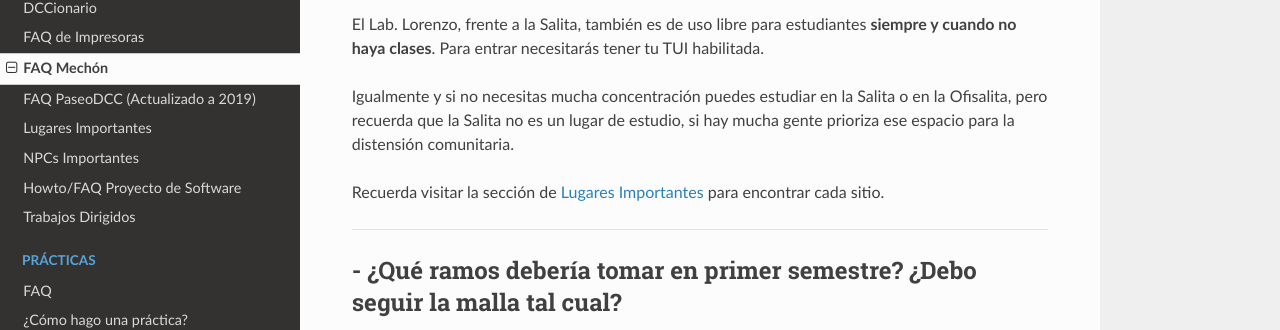
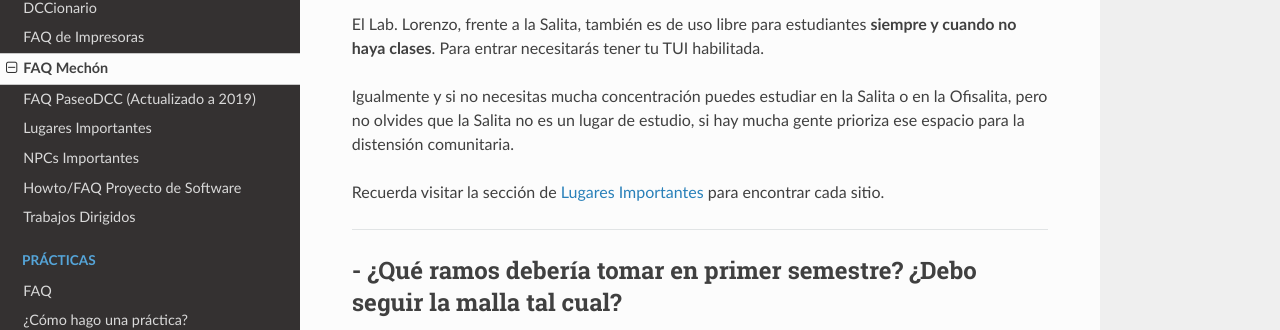
Before and after one commit to cadcc/howto, an MkDocs documentation site: the page built from docs/FAQ Mechón.md, in a window 1280 px wide and 900 px high, scrolled down 4703 px. Shown: the part 171-501 px from the top of the window. Built offline with MkDocs 1.6.1, drawn with Linux system fonts in a browser that asks for light colours; nearby versions of some CDN libraries.

Commit message:
Update FAQ Mechón.md

```diff
--- a/docs/FAQ Mechón.md
+++ b/docs/FAQ Mechón.md
@@ -126,7 +126,7 @@ Además de las anteriores, los espacios abiertos y mesas del Edificio Poniente s
 
 El Lab. Lorenzo, frente a la Salita, también es de uso libre para estudiantes **siempre y cuando no haya clases**. Para entrar necesitarás tener tu TUI habilitada.
 
-Igualmente y si no necesitas mucha concentración puedes estudiar en la Salita o en la Ofisalita, pero recuerda que la Salita no es un lugar de estudio, si hay mucha gente prioriza ese espacio para la distensión comunitaria.
+Igualmente y si no necesitas mucha concentración puedes estudiar en la Salita o en la Ofisalita, pero no olvides que la Salita no es un lugar de estudio, si hay mucha gente prioriza ese espacio para la distensión comunitaria.
 
 Recuerda visitar la sección de [Lugares Importantes](https://faq.cadcc.cl/es/latest/Lugares%20Importantes/) para encontrar cada sitio.
 
```
